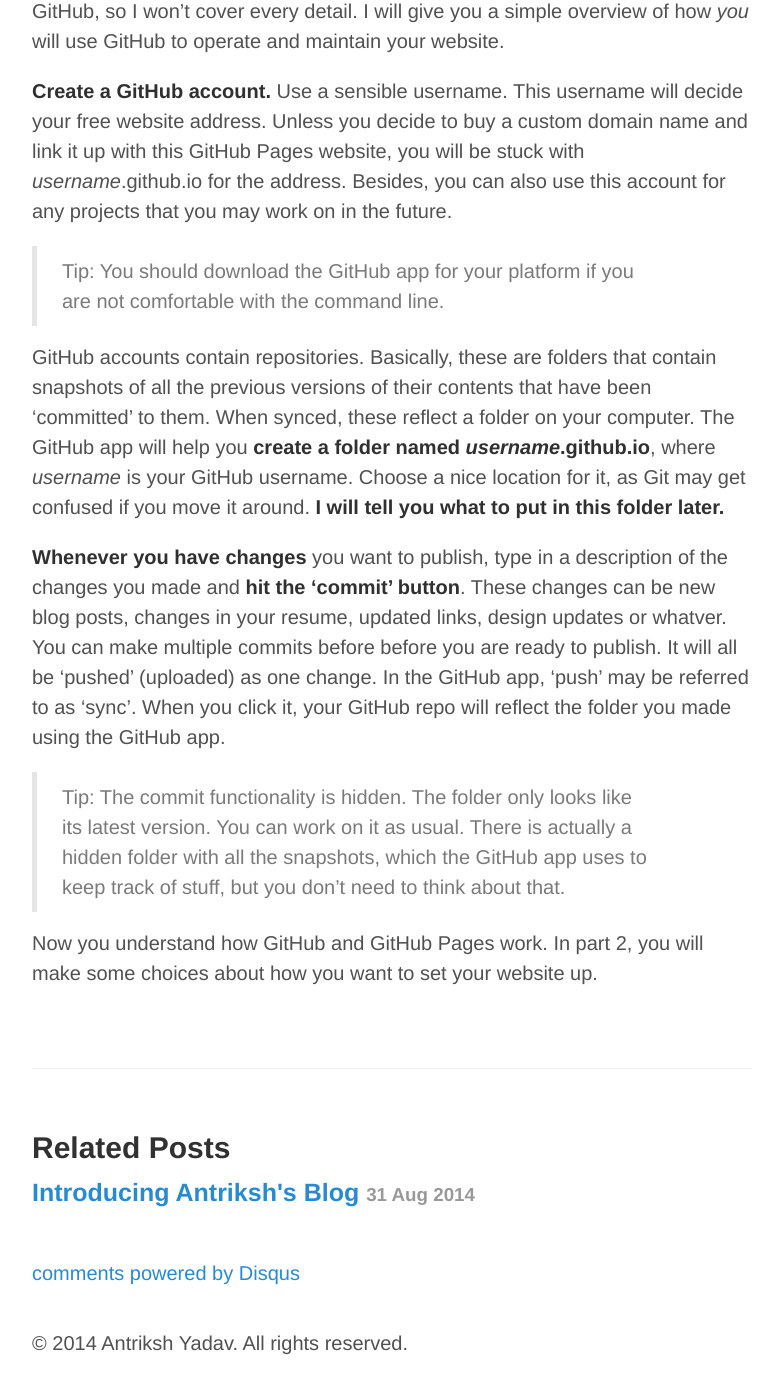
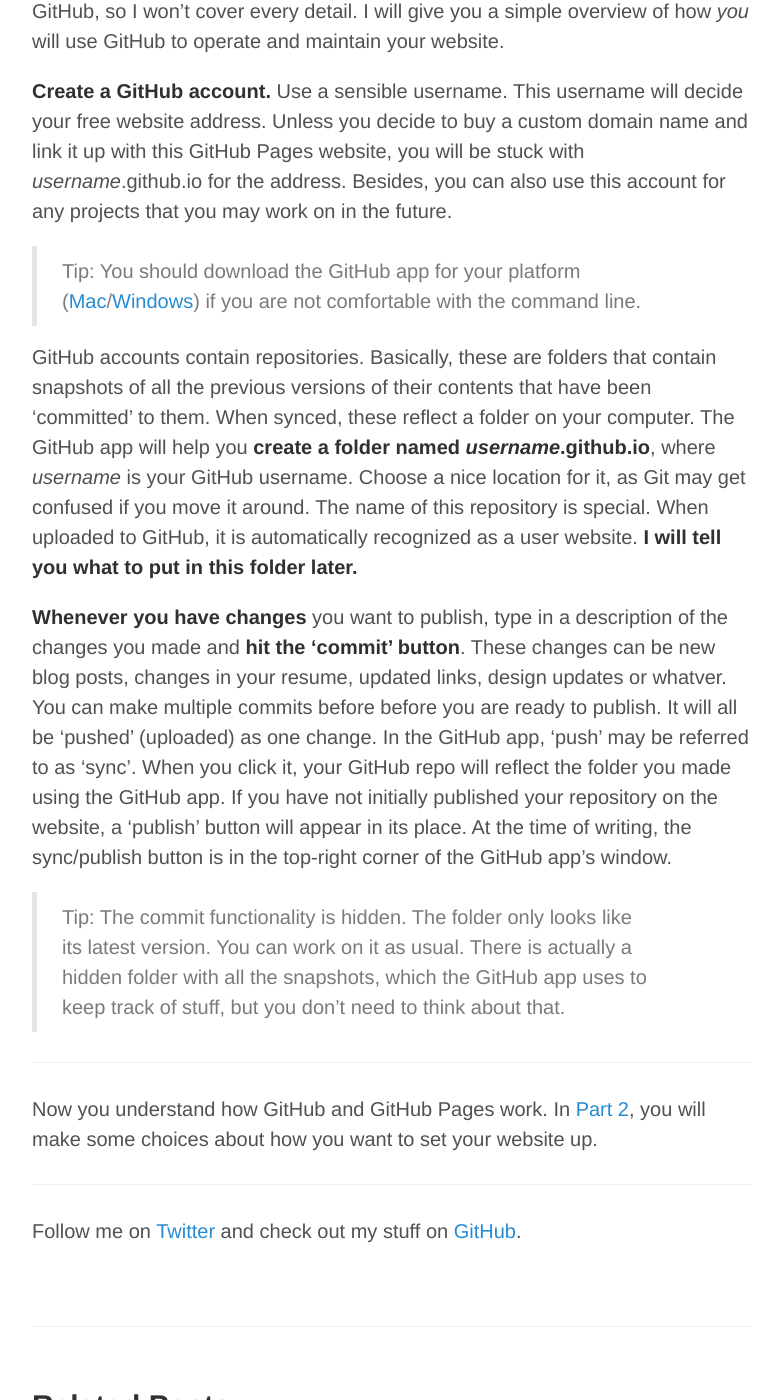
Before and after one commit to Antrikshy/antrikshy.github.io, a Jekyll site: the page built from _posts/2014-09-01-the-absolute-noob-guide-to-hosting-a-personal-website-or-blog-on-github-pages-part-1.md, in a window 1280 px wide and 1400 px high, scrolled down 3334 px. Shown: the whole window, without its empty margins (248-1031 px from the left). Built offline with Jekyll 4.4.1, drawn with Linux system fonts in a browser that asks for light colours; Markdown is read by kramdown in place of the engine named in the settings; comment, search, counter and statistics services are not loaded; before the commit the page ends 4712 px from its top, so only the background shows below that.

Commit message:
Layout changes, post edits

```diff
--- /dev/null
+++ b/_includes/post_footer.md
@@ -0,0 +1,3 @@
+***
+
+Follow me on [Twitter](http://twitter.com/Antrikshy) and check out my stuff on [GitHub](http://github.com/Antrikshy).
--- a/_layouts/default.html
+++ b/_layouts/default.html
@@ -27,6 +27,7 @@
       <div class="footer">
         <p>
           &copy; {{ site.time | date: '%Y' }} Antriksh Yadav. All rights reserved.
+          <span style="float:right;"><a href="http://twitter.com/Antrikshy">@Antrikshy</a></span>
         </p>
       </div>
     </div>
--- a/_layouts/post.html
+++ b/_layouts/post.html
@@ -6,6 +6,8 @@
   <h1 class="post-title">{{ page.title }}</h1>
   <span class="post-date">{{ page.date | date_to_string }}</span>
   {{ content }}
+  {% capture post_footer %}{% include post_footer.md %}{% endcapture %}
+  {{ post_footer | markdownify }}
 </div>
 
 <div class="related">
--- a/_posts/2014-09-01-the-absolute-noob-guide-to-hosting-a-personal-website-or-blog-on-github-pages-part-1.md
+++ b/_posts/2014-09-01-the-absolute-noob-guide-to-hosting-a-personal-website-or-blog-on-github-pages-part-1.md
@@ -2,6 +2,7 @@
 layout: post
 title: "The Absolute Noob Guide To Hosting A Personal Website Or Blog On GitHub Pages - Part 1"
 permalink: "noob-guide-to-hosting-cheap-website-blog-jekyll-github-pages-1"
+excerpt_separator: <!--more-->
 ---
 
 So you have made a decision. You want a personal webpage. You want to look professional by including a link in your email signature, with your job application or on your resume. It can be a convenient place to showcase any work you have done. Or it can just function as a hub for downloads or links to your portfolios on other websites like 500px, GitHub, deviantART, Behance etc.
@@ -9,6 +10,8 @@
 Or maybe you have decided to go with a self-hosted personal blog. Instead of buying a domain name through WordPress.com or Blogger, you want more freedom in case you wish to migrate or change services later down the road.
 
 Maybe you want both.
+
+<!--more-->
 
 If all you have is this decision, building a website can seem like a daunting task. How much will it cost? Will I have to pay professional designers to get it right? Isn't web hosting expensive? There are so many hosting services. Which one should I pick!?
 
@@ -64,12 +67,14 @@
 
 **Create a GitHub account.** Use a sensible username. This username will decide your free website address. Unless you decide to buy a custom domain name and link it up with this GitHub Pages website, you will be stuck with *username*.github.io for the address. Besides, you can also use this account for any projects that you may work on in the future.
 
->Tip: You should download the GitHub app for your platform if you are not comfortable with the command line.
+>Tip: You should download the GitHub app for your platform ([Mac](https://mac.github.com)/[Windows](https://windows.github.com)) if you are not comfortable with the command line.
 
-GitHub accounts contain repositories. Basically, these are folders that contain snapshots of all the previous versions of their contents that have been 'committed' to them. When synced, these reflect a folder on your computer. The GitHub app will help you **create a folder named *username*.github.io**, where *username* is your GitHub username. Choose a nice location for it, as Git may get confused if you move it around. **I will tell you what to put in this folder later.**
+GitHub accounts contain repositories. Basically, these are folders that contain snapshots of all the previous versions of their contents that have been 'committed' to them. When synced, these reflect a folder on your computer. The GitHub app will help you **create a folder named *username*.github.io**, where *username* is your GitHub username. Choose a nice location for it, as Git may get confused if you move it around. The name of this repository is special. When uploaded to GitHub, it is automatically recognized as a user website. **I will tell you what to put in this folder later.**
 
-**Whenever you have changes** you want to publish, type in a description of the changes you made and **hit the 'commit' button**. These changes can be new blog posts, changes in your resume, updated links, design updates or whatver. You can make multiple commits before before you are ready to publish. It will all be 'pushed' (uploaded) as one change. In the GitHub app, 'push' may be referred to as 'sync'. When you click it, your GitHub repo will reflect the folder you made using the GitHub app.
+**Whenever you have changes** you want to publish, type in a description of the changes you made and **hit the 'commit' button**. These changes can be new blog posts, changes in your resume, updated links, design updates or whatver. You can make multiple commits before before you are ready to publish. It will all be 'pushed' (uploaded) as one change. In the GitHub app, 'push' may be referred to as 'sync'. When you click it, your GitHub repo will reflect the folder you made using the GitHub app. If you have not initially published your repository on the website, a 'publish' button will appear in its place. At the time of writing, the sync/publish button is in the top-right corner of the GitHub app's window.
 
 >Tip: The commit functionality is hidden. The folder only looks like its latest version. You can work on it as usual. There is actually a hidden folder with all the snapshots, which the GitHub app uses to keep track of stuff, but you don't need to think about that.
 
-Now you understand how GitHub and GitHub Pages work. In part 2, you will make some choices about how you want to set your website up.
+---
+
+Now you understand how GitHub and GitHub Pages work. In [Part 2](http://blog.antrikshy.com/noob-guide-to-hosting-cheap-website-blog-jekyll-github-pages-2), you will make some choices about how you want to set your website up.
```
Also changed, not shown: _drafts/intro-to-jekyll-github-2-draft.md (+8 -0 lines).
